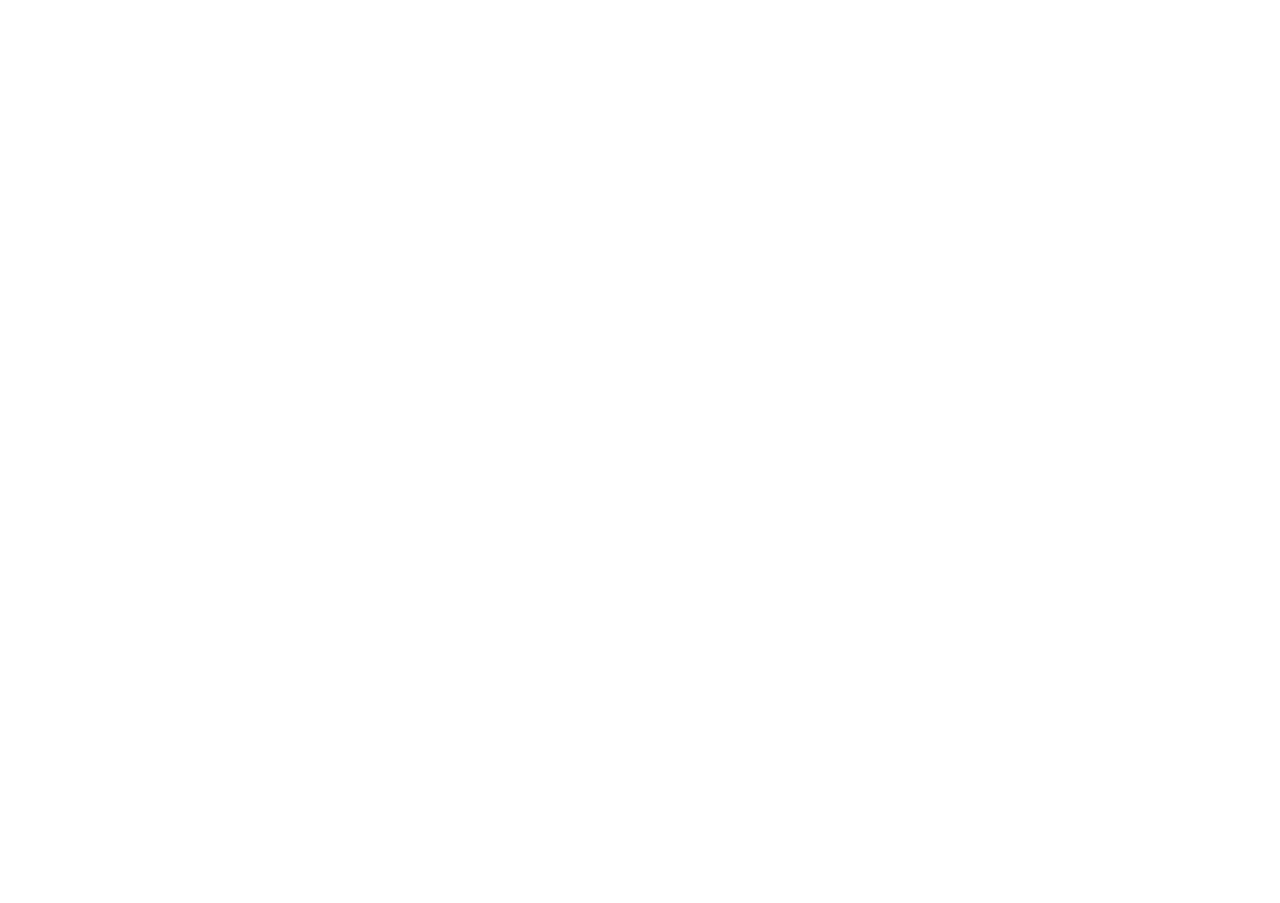
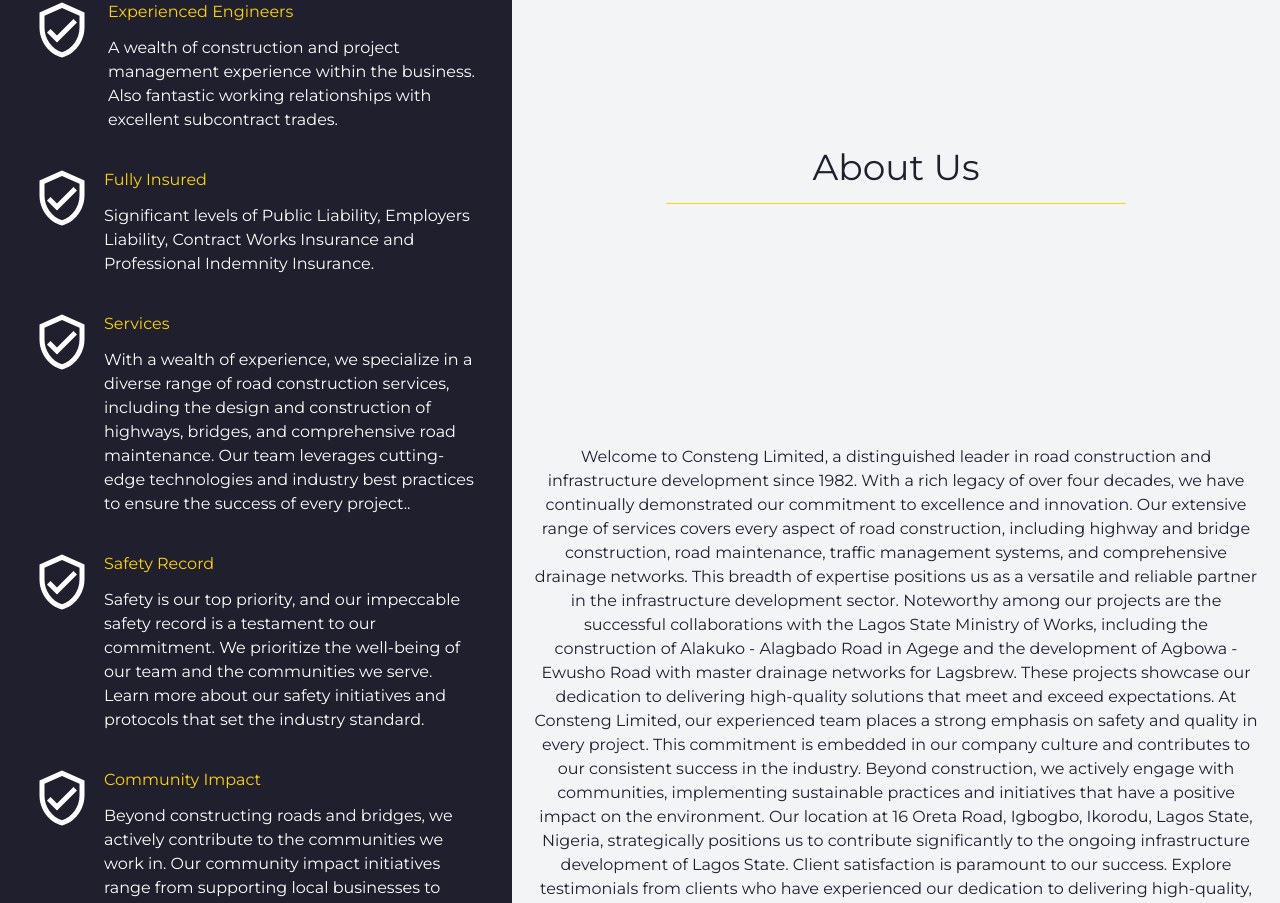
Before and after one commit to dimeji003/consteng, a Next.js app: page / in a window 1280 px wide. Shown: the part 1893-2796 px from the top of the page. Before the commit the page ends 1809 px from the top, so only its background shows below. Built offline with nearby package versions, Linux system fonts and the light colour scheme.

Commit message:
fix: modify files

```diff
--- /dev/null
+++ b/src/app/components/About.jsx
@@ -0,0 +1,89 @@
+import React from 'react'
+import { MdOutlineVerifiedUser } from "react-icons/md";
+
+export default function About() {
+  return (
+    <div className='flex flex-col md:flex-row bg-[#1f1f2e] gap-20 md:gap-0 text-white'>
+        <div className='flex flex-col w-[95%] gap-9 m-auto py-6 md:w-[40%] md:m-0 p-8'>
+            <div className='flex flex-row gap-4 items-start'>
+              <div>
+                <MdOutlineVerifiedUser className='text-6xl text-white' />
+
+              </div>
+             <div className='flex flex-col gap-3'>
+                <h2 className='text-[gold]'>Experienced Engineers</h2>
+                <p>A wealth of construction and project management experience within the business. Also fantastic working relationships with excellent subcontract trades.</p>
+              </div>
+
+            </div>
+            <div className='flex flex-row gap-3 items-start'>
+              <div>
+                <MdOutlineVerifiedUser className='text-6xl text-white' />
+
+              </div>
+             <div className='flex flex-col gap-3'>
+                <h2 className='text-[gold]'>Fully Insured</h2>
+                <p>Significant levels of Public Liability, Employers Liability, Contract Works Insurance and Professional Indemnity Insurance. </p>
+              </div>
+
+            </div>
+            <div className='flex flex-row gap-3 items-start'>
+              <div>
+                <MdOutlineVerifiedUser className='text-6xl text-white' />
+
+              </div>
+             <div className='flex flex-col gap-3'>
+                <h2 className='text-[gold]'>Services</h2>
+                <p>With a wealth of experience, we specialize in a diverse range of road construction services, including the design and construction of highways, bridges, and comprehensive road maintenance. Our team leverages cutting-edge technologies and industry best practices to ensure the success of every project..</p>
+              </div>
+
+            </div>
+            <div className='flex flex-row gap-3 items-start'>
+              <div>
+                <MdOutlineVerifiedUser className='text-6xl text-white' />
+
+              </div>
+             <div className='flex flex-col gap-3'>
+                <h2 className='text-[gold]'>Safety Record</h2>
+                <p>Safety is our top priority, and our impeccable safety record is a testament to our commitment. We prioritize the well-being of our team and the communities we serve. Learn more about our safety initiatives and protocols that set the industry standard.</p>
+              </div>
+
+            </div>
+            <div className='flex flex-row gap-3 items-start'>
+              <div>
+                <MdOutlineVerifiedUser className='text-6xl text-white' />
+
+              </div>
+             <div className='flex flex-col gap-3'>
+                <h2 className='text-[gold]'>Community Impact</h2>
+                <p>Beyond constructing roads and bridges, we actively contribute to the communities we work in. Our community impact initiatives range from supporting local businesses to educational programs. Learn how Consteng strives to be a positive force in every project's surroundings.</p>
+              </div>
+
+            </div>
+
+
+
+        </div>
+
+
+        <div className=' text-center flex flex-col md:gap-1 gap-8 bg-gray-100 md:py-9 md:w-[60%] md:h-[150vh] py-9  text-[#1f1f2e]'>
+          <h2 className='border-b border-[gold] w-[60%] text-center text-4xl m-auto py-5 md:py-4'>About Us</h2>
+          <p className='w-[95%] m-auto'>Welcome to Consteng Limited, a distinguished leader in road construction and infrastructure development since 1982. With a rich legacy of over four decades, we have continually demonstrated our commitment to excellence and innovation.
+
+Our extensive range of services covers every aspect of road construction, including highway and bridge construction, road maintenance, traffic management systems, and comprehensive drainage networks. This breadth of expertise positions us as a versatile and reliable partner in the infrastructure development sector.
+
+Noteworthy among our projects are the successful collaborations with the Lagos State Ministry of Works, including the construction of Alakuko - Alagbado Road in Agege and the development of Agbowa - Ewusho Road with master drainage networks for Lagsbrew. These projects showcase our dedication to delivering high-quality solutions that meet and exceed expectations.
+
+At Consteng Limited, our experienced team places a strong emphasis on safety and quality in every project. This commitment is embedded in our company culture and contributes to our consistent success in the industry.
+
+Beyond construction, we actively engage with communities, implementing sustainable practices and initiatives that have a positive impact on the environment. Our location at 16 Oreta Road, Igbogbo, Ikorodu, Lagos State, Nigeria, strategically positions us to contribute significantly to the ongoing infrastructure development of Lagos State.
+
+Client satisfaction is paramount to our success. Explore testimonials from clients who have experienced our dedication to delivering high-quality, reliable, and innovative solutions.
+
+Thank you for considering Consteng Limited as your road construction partner. With a legacy dating back to 1982, we stand ready to play a pivotal role in shaping the future of infrastructure development, ensuring sustainable and resilient communities for years to come. Your vision is our commitment, and we look forward to the opportunity to exceed your expectations.</p>
+
+        </div>
+
+    </div>
+  )
+}
--- a/src/app/components/Navbar.jsx
+++ b/src/app/components/Navbar.jsx
@@ -14,13 +14,13 @@
     }
   return (
     <div>
-        <nav className='bg-transparent flex flex-row justify-between px-3 md:px-6 h-12 items-center'>
+        <nav className='bg-transparent flex flex-row justify-between px-3 md:px-6 h-12 md:py-2 items-center'>
             <div>
-              <FaContao className='text-3xl text-[gold]' />
+              <FaContao className='text-3xl md:text-4xl text-[gold]' />
 
             </div>
             <div>
-            <ul className={`bg-white md:bg-transparent md:text-white md:gap-9    md:relative md:flex md:flex-row flex flex-col fixed h-[100vh] md:h-[100%] w-[100%] left-0 items-center justify-around ${showNav ? 'flex' : 'hidden'}`}>
+            <ul className={`bg-white md:bg-transparent  md:text-white md:gap-9    md:relative md:flex md:flex-row flex flex-col fixed h-[100vh] md:h-[100%] w-[100%] left-0 items-center justify-around ${showNav ? 'flex' : 'hidden'}`}>
                 <li><MdCancel className='cursor-pointer md:hidden' onClick={navbar}/></li>
                 <li className='transition duration-300 ease-in-out md:hover:border-b-2 border-[gold]'>HOME</li>
                 <li className='md:transition md:ease-in-out duration-100 md:hover:border-b-2 border-[gold]'>ABOUT US</li>
--- a/src/app/components/Whatwedo.jsx
+++ b/src/app/components/Whatwedo.jsx
@@ -9,9 +9,9 @@
 export default function Whatwedo() {
   return (
     <div className='py-12'>
-        <h2 className='border-b border-[gold] w-[55%] text-center text-4xl  pb-3 m-auto'>What We Do</h2>
+        <h2 className='border-b border-[gold] w-[60%] text-center text-4xl  pb-3 m-auto'>What We Do</h2>
 
-        <div className='grid grid-cols-1 md:grid-cols-3 py-6 w-[90%] m-auto items-center gap-11'>
+        <div className='grid grid-cols-1 md:grid-cols-3 py-6 w-[90%] m-auto items-center gap-14'>
             <div className='flex flex-col items-center gap-4'>
             <FaRoad className='text-6xl  text-[gold]'/>
             <h2 className='text-2xl text-center'>Road Construction</h2>
--- a/src/app/page.jsx
+++ b/src/app/page.jsx
@@ -2,6 +2,7 @@
 import Main from './components/Main'
 import Navbar from './components/Navbar'
 import Whatwedo from './components/Whatwedo'
+import About from './components/About'
 
 export default function page() {
   return (
@@ -9,6 +10,7 @@
 
       <Main />
       <Whatwedo/>
+      <About/>
     </div>
   )
 }
```
